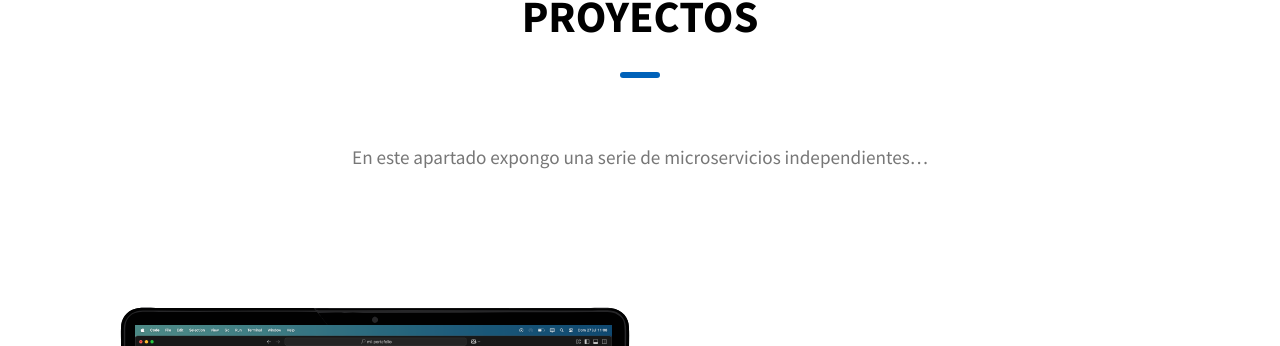
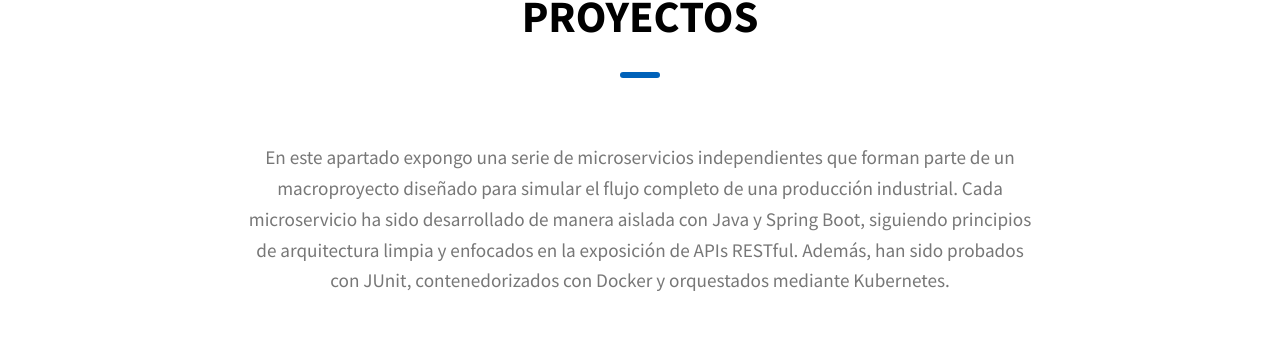
Before and after one commit to OscarPele/mi-portafolio, a React (Vite) app: page / in a window 1280 px wide. Shown: the part 1768-2114 px from the top of the page. Built offline with nearby package versions, Linux system fonts and the light colour scheme.

Commit message:
Pequeña corrección

```diff
--- a/src/components/Projects/Projects.tsx
+++ b/src/components/Projects/Projects.tsx
@@ -21,8 +21,7 @@ export const Projects: React.FC = () => {
           <h1 className="projects-h1">PROYECTOS</h1>
           <div className="blue-line" />
           <p className="projects-description">
-            En este apartado expongo una serie de microservicios independientes…
-          </p>
+            En este apartado expongo una serie de microservicios independientes que forman parte de un macroproyecto diseñado para simular el flujo completo de una producción industrial. Cada microservicio ha sido desarrollado de manera aislada con Java y Spring Boot, siguiendo principios de arquitectura limpia y enfocados en la exposición de APIs RESTful. Además, han sido probados con JUnit, contenedorizados con Docker y orquestados mediante Kubernetes.          </p>
         </div>
 
         <div className="projects-list">
--- a/src/pages/OverviewProjectPage/OverviewProjectPage.scss
+++ b/src/pages/OverviewProjectPage/OverviewProjectPage.scss
@@ -1,6 +1,4 @@
 @use "../../sass/abstracts/_mixins.scss" as *;
-
-
 
 .overview-banner {
   /* Hace que el banner sea un contenedor flex,
```
